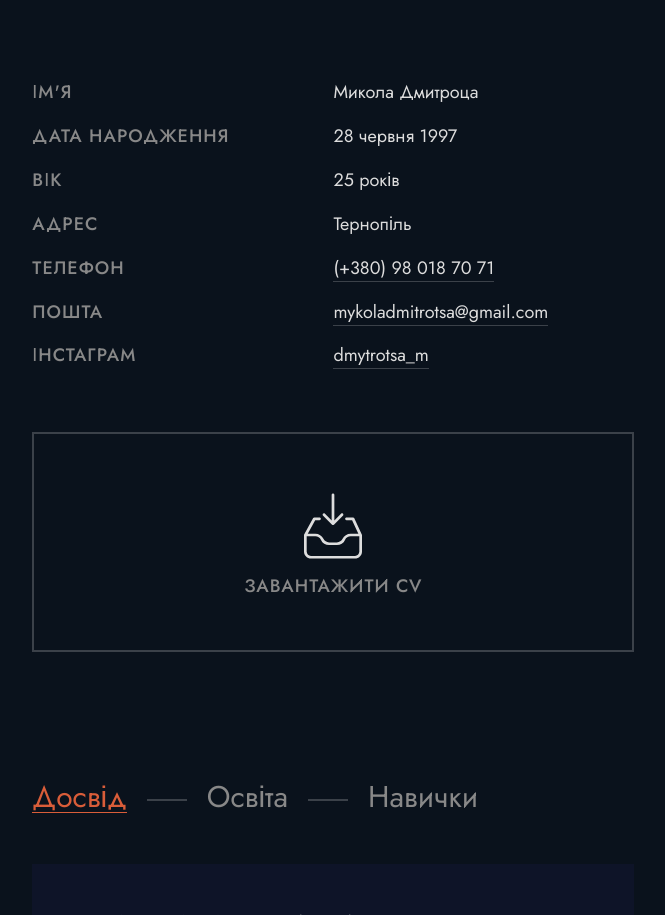
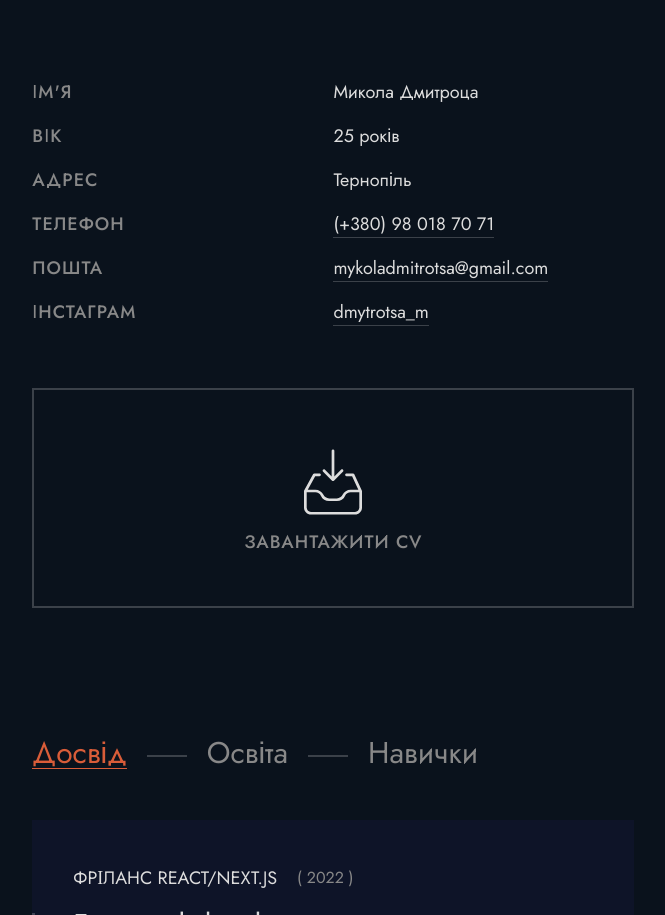
Before and after one commit to dmytrotsa/webplace, a plain HTML site: page index.html in a window 1280 px wide. Shown: the part 1309-2224 px from the top of the page, without its empty margins (25-690 px from the left). Drawn offline with Linux system fonts and the light colour scheme.

Commit message:
change html

```diff
--- a/index.html
+++ b/index.html
@@ -97,10 +97,6 @@
 										<tr>
 											<th>Ім'я</th>
 											<th>Микола Дмитроца</th>
-										</tr>
-										<tr>
-											<th>Дата народження</th>
-											<th>28 червня 1997</th>
 										</tr>
 										<tr>
 											<th>Вік</th>
```
